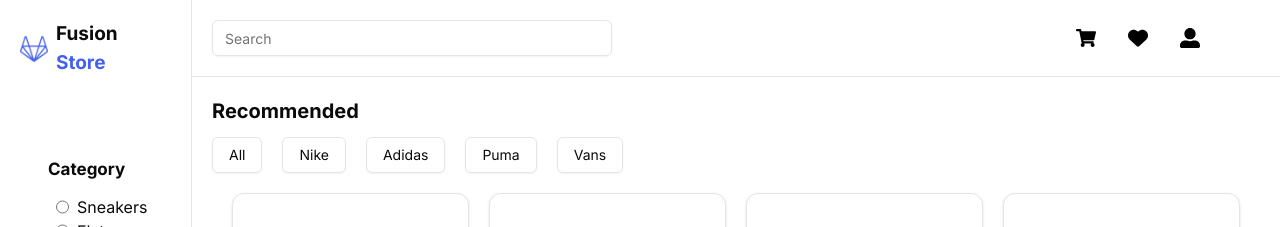
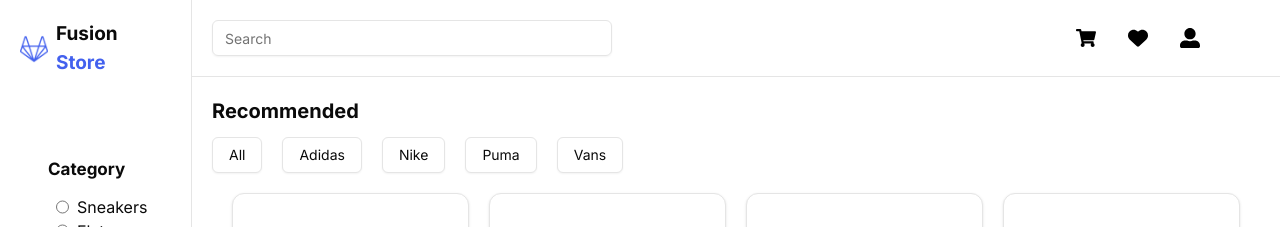
Before and after one commit to armanulhaq/fusion-store, a React (Vite) app: page / in a window 1280 px wide. Shown: the top 227 px of the page. Built offline with nearby package versions, Linux system fonts and the light colour scheme.

Commit message:
fixed recommended filter

```diff
--- a/src/components/Recommended.jsx
+++ b/src/components/Recommended.jsx
@@ -5,19 +5,19 @@ const Recommended = ({ handleClick }) => {
         <div>
             <h2 className="text-xl font-bold pl-5 pt-5 pb-3">Recommended</h2>
             <div className="flex gap-2 md:gap-4 lg:gap-5 px-5">
-                <Button variant="outline" onClick={handleClick}>
+                <Button variant="outline" onClick={handleClick} value="">
                     All
                 </Button>
-                <Button variant="outline" onClick={handleClick}>
+                <Button variant="outline" onClick={handleClick} value="Adidas">
+                    Adidas
+                </Button>
+                <Button variant="outline" onClick={handleClick} value="Nike">
                     Nike
                 </Button>
-                <Button variant="outline" onClick={handleClick}>
-                    Adidas
-                </Button>
-                <Button variant="outline" onClick={handleClick}>
+                <Button variant="outline" onClick={handleClick} value="Puma">
                     Puma
                 </Button>
-                <Button variant="outline" onClick={handleClick}>
+                <Button variant="outline" onClick={handleClick} value="Vans">
                     Vans
                 </Button>
             </div>
```
